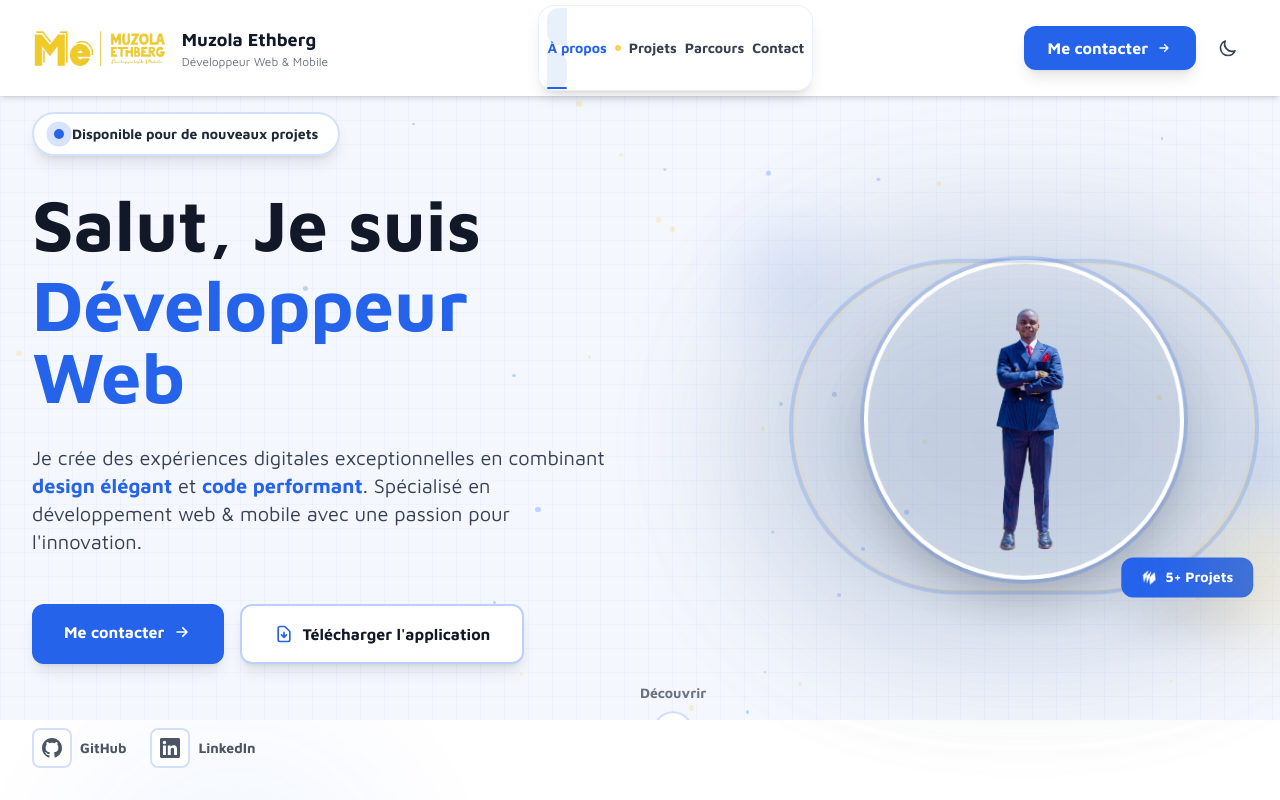
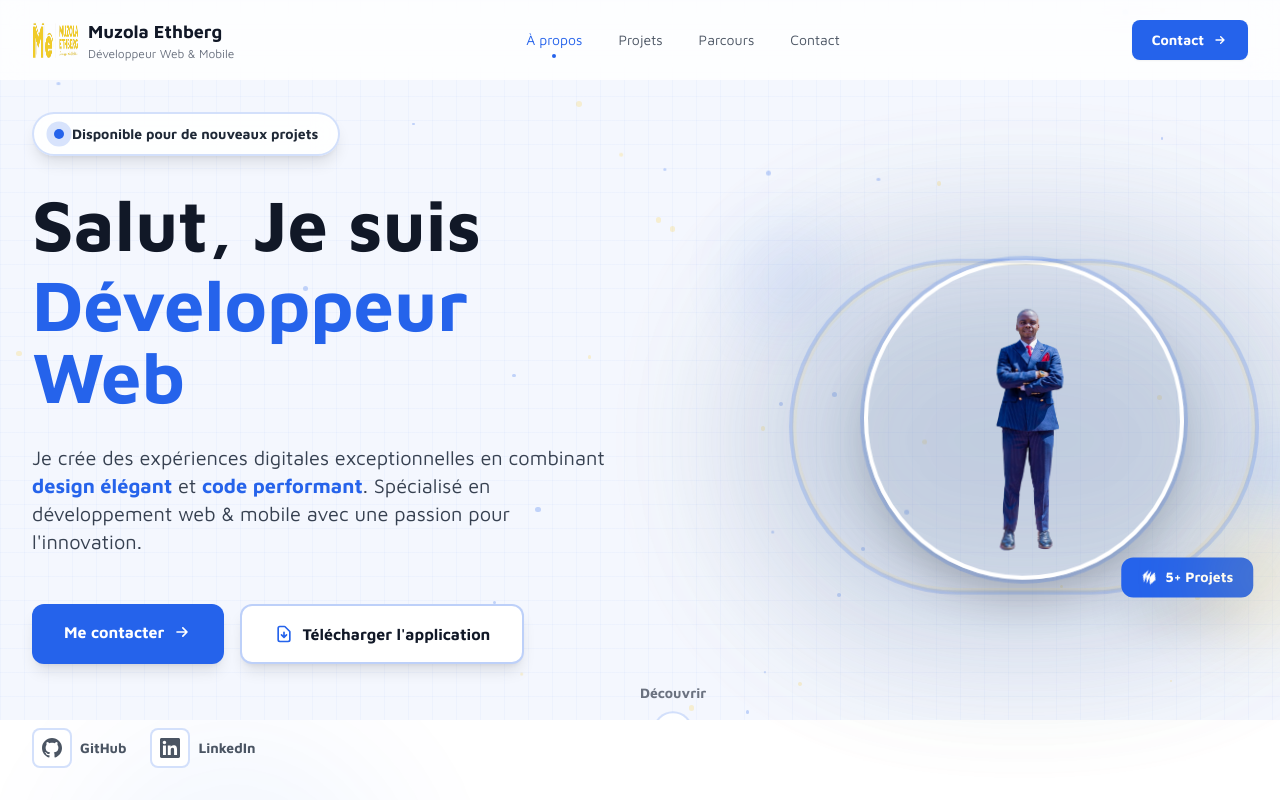
Before and after one commit to EThys/ethbergMuzola, a Vue app: page / in a window 1280 px wide. Shown: the top 800 px of the page. Built offline with nearby package versions, Linux system fonts and the light colour scheme.

Commit message:
feat: amélioration du responsive et des animations du Header

```diff
--- a/src/components/Header.vue
+++ b/src/components/Header.vue
@@ -1,107 +1,73 @@
 <template>
   <nav
     :class="[
-      'fixed top-0 left-0 right-0 z-50 transition-all duration-700',
+      'fixed top-0 left-0 right-0 z-50 transition-all duration-500',
       isScrolled
-        ? 'bg-white/98 backdrop-blur-2xl shadow-2xl border-b border-primary/10'
-        : 'bg-white/95 backdrop-blur-lg shadow-md'
+        ? 'bg-white/95 backdrop-blur-xl shadow-lg border-b border-gray-100'
+        : 'bg-white/80 backdrop-blur-md'
     ]"
   >
     <div class="container mx-auto px-4 sm:px-6 lg:px-8">
-      <div class="flex items-center justify-between h-20 lg:h-24">
-        <!-- Logo -->
+      <div class="flex items-center justify-between h-16 lg:h-20">
+        <!-- Logo - Minimalist -->
         <a
           href="#"
-          class="navbar-brand flex items-center transition-all duration-500 hover:scale-105 group relative"
+          class="flex items-center space-x-2 group transition-all duration-300"
           @click.prevent="scrollToTop"
         >
-          <div class="absolute -inset-2 bg-primary/10 rounded-2xl blur-lg opacity-0 group-hover:opacity-100 transition-opacity duration-500"></div>
-          <div class="relative z-10 flex items-center space-x-3">
+          <div class="relative">
+            <div class="absolute inset-0 bg-primary/10 rounded-lg blur-sm opacity-0 group-hover:opacity-100 transition-opacity duration-300"></div>
             <img
-              class="h-12 w-auto transition-all duration-500 group-hover:drop-shadow-lg"
+              class="h-10 w-10 lg:h-12 lg:w-12 relative z-10 transition-transform duration-300 group-hover:scale-110"
               :src="logoImage"
-              alt="Muzola Ethberg Logo"
+              alt="Muzola Ethberg"
             />
+          </div>
           <div class="hidden sm:block">
-              <div class="text-lg font-bold text-gray-900">Muzola Ethberg</div>
-              <div class="text-xs text-gray-500">Développeur Web & Mobile</div>
-            </div>
+            <div class="text-base lg:text-lg font-bold text-gray-900">Muzola Ethberg</div>
+            <div class="text-[10px] lg:text-xs text-gray-500 font-medium">Développeur Web & Mobile</div>
           </div>
         </a>
 
-        <!-- Desktop Navigation -->
-        <div class="hidden lg:flex items-center space-x-2">
-          <ul class="flex items-center space-x-2 bg-white/80 backdrop-blur-sm rounded-2xl p-2 border border-primary/10 shadow-lg">
-            <li v-for="item in navItems" :key="item.id">
+        <!-- Desktop Navigation - Clean Horizontal -->
+        <div class="hidden lg:flex items-center space-x-1">
           <a
+            v-for="item in navItems"
+            :key="item.id"
             :href="item.href"
             :class="[
-                  'nav-link relative px-5 py-2.5 text-sm font-semibold rounded-xl transition-all duration-300 group',
+              'nav-item relative px-4 py-2 text-sm font-medium rounded-lg transition-all duration-300',
               activeSection === item.id
-                    ? 'text-primary bg-primary/10'
-                    : 'text-gray-700 hover:text-primary hover:bg-primary/5'
+                ? 'text-primary'
+                : 'text-gray-600 hover:text-gray-900 hover:bg-gray-50'
             ]"
             @click.prevent="handleNavClick(item.href)"
           >
-                <span class="relative z-10 flex items-center space-x-2">
-                  <span>{{ item.label }}</span>
+            {{ item.label }}
             <span
               v-if="activeSection === item.id"
-                    class="w-1.5 h-1.5 bg-secondary rounded-full animate-pulse"
-                  ></span>
-                </span>
-                <span
-                  v-if="activeSection === item.id"
-                  class="absolute bottom-0 left-0 right-0 h-0.5 bg-primary rounded-full"
+              class="absolute bottom-0 left-1/2 transform -translate-x-1/2 w-1 h-1 bg-primary rounded-full"
             ></span>
           </a>
-            </li>
-          </ul>
         </div>
 
-        <!-- Theme Toggle & Mobile Menu Button -->
+        <!-- Right Actions -->
         <div class="flex items-center space-x-3">
           <!-- CTA Button -->
           <a
             href="#contact"
-            class="hidden lg:flex items-center space-x-2 px-6 py-2.5 bg-primary text-white rounded-xl font-semibold shadow-lg hover:shadow-xl transform hover:scale-105 transition-all duration-300"
+            class="hidden lg:flex items-center space-x-2 px-5 py-2.5 bg-primary text-white text-sm font-semibold rounded-lg hover:bg-primary/90 transition-all duration-300 shadow-sm hover:shadow-md"
             @click.prevent="handleNavClick('#contact')"
           >
-            <span>Me contacter</span>
+            <span>Contact</span>
             <svg class="w-4 h-4" fill="none" stroke="currentColor" viewBox="0 0 24 24">
               <path stroke-linecap="round" stroke-linejoin="round" stroke-width="2" d="M13 7l5 5m0 0l-5 5m5-5H6" />
             </svg>
           </a>
 
-          <!-- Theme Toggle -->
-          <button
-            @click="toggleTheme"
-            class="p-2.5 rounded-xl text-gray-700 hover:bg-primary/10 transition-all duration-300 hover:scale-110 focus:outline-none focus:ring-2 focus:ring-primary focus:ring-offset-2"
-            aria-label="Toggle theme"
-          >
-            <svg
-              v-if="!isDarkMode"
-              class="w-5 h-5"
-              fill="none"
-              stroke="currentColor"
-              viewBox="0 0 24 24"
-            >
-              <path stroke-linecap="round" stroke-linejoin="round" stroke-width="2" d="M20.354 15.354A9 9 0 018.646 3.646 9.003 9.003 0 0012 21a9.003 9.003 0 008.354-5.646z" />
-            </svg>
-            <svg
-              v-else
-              class="w-5 h-5"
-              fill="none"
-              stroke="currentColor"
-              viewBox="0 0 24 24"
-            >
-              <path stroke-linecap="round" stroke-linejoin="round" stroke-width="2" d="M12 3v1m0 16v1m9-9h-1M4 12H3m15.364 6.364l-.707-.707M6.343 6.343l-.707-.707m12.728 0l-.707.707M6.343 17.657l-.707.707M16 12a4 4 0 11-8 0 4 4 0 018 0z" />
-            </svg>
-          </button>
-
           <!-- Mobile Menu Button -->
           <button
-            class="lg:hidden p-2.5 rounded-xl text-gray-700 hover:bg-primary/10 transition-all duration-300 focus:outline-none focus:ring-2 focus:ring-primary focus:ring-offset-2"
+            class="lg:hidden p-2 rounded-lg text-gray-600 hover:text-gray-900 hover:bg-gray-50 transition-all duration-300"
             type="button"
             @click="toggleMenu"
             aria-label="Toggle navigation"
@@ -109,7 +75,7 @@
           >
             <svg
               v-if="!menuOpen"
-              class="w-6 h-6 transition-transform duration-300"
+              class="w-6 h-6"
               fill="none"
               stroke="currentColor"
               viewBox="0 0 24 24"
@@ -118,7 +84,7 @@
             </svg>
             <svg
               v-else
-              class="w-6 h-6 transition-transform duration-300 rotate-90"
+              class="w-6 h-6"
               fill="none"
               stroke="currentColor"
               viewBox="0 0 24 24"
@@ -129,53 +95,42 @@
         </div>
       </div>
 
-      <!-- Mobile Navigation -->
+      <!-- Mobile Navigation - Slide Down -->
       <transition
         enter-active-class="transition-all duration-300 ease-out"
-        enter-from-class="opacity-0 max-h-0"
-        enter-to-class="opacity-100 max-h-96"
-        leave-active-class="transition-all duration-300 ease-in"
-        leave-from-class="opacity-100 max-h-96"
-        leave-to-class="opacity-0 max-h-0"
+        enter-from-class="opacity-0 -translate-y-4"
+        enter-to-class="opacity-100 translate-y-0"
+        leave-active-class="transition-all duration-200 ease-in"
+        leave-from-class="opacity-100 translate-y-0"
+        leave-to-class="opacity-0 -translate-y-4"
       >
         <div
           v-show="menuOpen"
-          class="lg:hidden overflow-hidden border-t border-primary/20 bg-white/98 backdrop-blur-xl mt-2 pt-6 pb-6"
+          class="lg:hidden border-t border-gray-100 bg-white/95 backdrop-blur-xl py-4"
         >
-          <ul class="flex flex-col space-y-3 px-4">
-            <li v-for="item in navItems" :key="item.id">
+          <div class="flex flex-col space-y-1">
             <a
+              v-for="item in navItems"
+              :key="item.id"
               :href="item.href"
               :class="[
-                  'nav-link block px-6 py-4 rounded-xl text-base font-semibold transition-all duration-300 transform',
+                'nav-item-mobile px-4 py-3 text-base font-medium rounded-lg transition-all duration-300',
                 activeSection === item.id
-                    ? 'text-white bg-primary shadow-lg border-l-4 border-secondary'
-                    : 'text-gray-700 hover:text-primary hover:bg-primary/10 hover:translate-x-2'
+                  ? 'text-primary bg-primary/10'
+                  : 'text-gray-700 hover:text-primary hover:bg-gray-50'
               ]"
               @click.prevent="handleNavClick(item.href)"
             >
-                <span class="flex items-center justify-between">
-                  <span>{{ item.label }}</span>
-                  <span
-                    v-if="activeSection === item.id"
-                    class="w-2 h-2 bg-secondary rounded-full animate-pulse"
-                  ></span>
-                  <svg v-else class="w-5 h-5 opacity-0 group-hover:opacity-100 transition-opacity" fill="none" stroke="currentColor" viewBox="0 0 24 24">
-                    <path stroke-linecap="round" stroke-linejoin="round" stroke-width="2" d="M9 5l7 7-7 7" />
-                  </svg>
-                </span>
+              {{ item.label }}
             </a>
-            </li>
-            <li class="pt-4">
             <a
               href="#contact"
-                class="block w-full px-6 py-4 bg-primary text-white rounded-xl text-center font-semibold shadow-lg hover:shadow-xl transform hover:scale-105 transition-all duration-300"
+              class="mt-2 px-4 py-3 bg-primary text-white text-center text-base font-semibold rounded-lg hover:bg-primary/90 transition-all duration-300"
               @click.prevent="handleNavClick('#contact')"
             >
               Me contacter
             </a>
-            </li>
-          </ul>
+          </div>
         </div>
       </transition>
     </div>
@@ -186,7 +141,6 @@
 import { ref, onMounted, onUnmounted } from 'vue';
 
 const menuOpen = ref(false);
-const isDarkMode = ref(false);
 const isScrolled = ref(false);
 const activeSection = ref('');
 
@@ -211,17 +165,6 @@ const toggleMenu = () => {
 const closeMenu = () => {
   menuOpen.value = false;
   document.body.style.overflow = '';
-};
-
-const toggleTheme = () => {
-  isDarkMode.value = !isDarkMode.value;
-  if (isDarkMode.value) {
-    document.documentElement.classList.add('dark');
-    localStorage.setItem('theme', 'dark');
-  } else {
-    document.documentElement.classList.remove('dark');
-    localStorage.setItem('theme', 'light');
-  }
 };
 
 const handleScroll = () => {
@@ -271,18 +214,9 @@ const scrollToTop = () => {
 };
 
 onMounted(() => {
-  // Load saved theme
-  const savedTheme = localStorage.getItem('theme');
-  if (savedTheme === 'dark') {
-    isDarkMode.value = true;
-    document.documentElement.classList.add('dark');
-  }
-
-  // Handle scroll
   window.addEventListener('scroll', handleScroll);
   handleScroll();
 
-  // Close menu on resize
   window.addEventListener('resize', () => {
     if (window.innerWidth >= 1024) {
       closeMenu();
@@ -297,29 +231,29 @@ onUnmounted(() => {
 </script>
 
 <style scoped>
-.nav-link {
+.nav-item {
   position: relative;
 }
 
-.nav-link::after {
+.nav-item::before {
   content: '';
   position: absolute;
   bottom: 0;
   left: 50%;
+  transform: translateX(-50%);
   width: 0;
   height: 2px;
-  background: var(--primary);
-  transition: all 0.3s ease;
-  transform: translateX(-50%);
+  background: currentColor;
+  transition: width 0.3s ease;
 }
 
-.nav-link:hover::after,
-.nav-link.active::after {
-  width: 80%;
+.nav-item:hover::before,
+.nav-item.active::before {
+  width: 60%;
 }
 
 @media (max-width: 1023px) {
-  .nav-link::after {
+  .nav-item::before {
     display: none;
   }
 }
```
Lines whose indentation alone changed are shown as unchanged.
